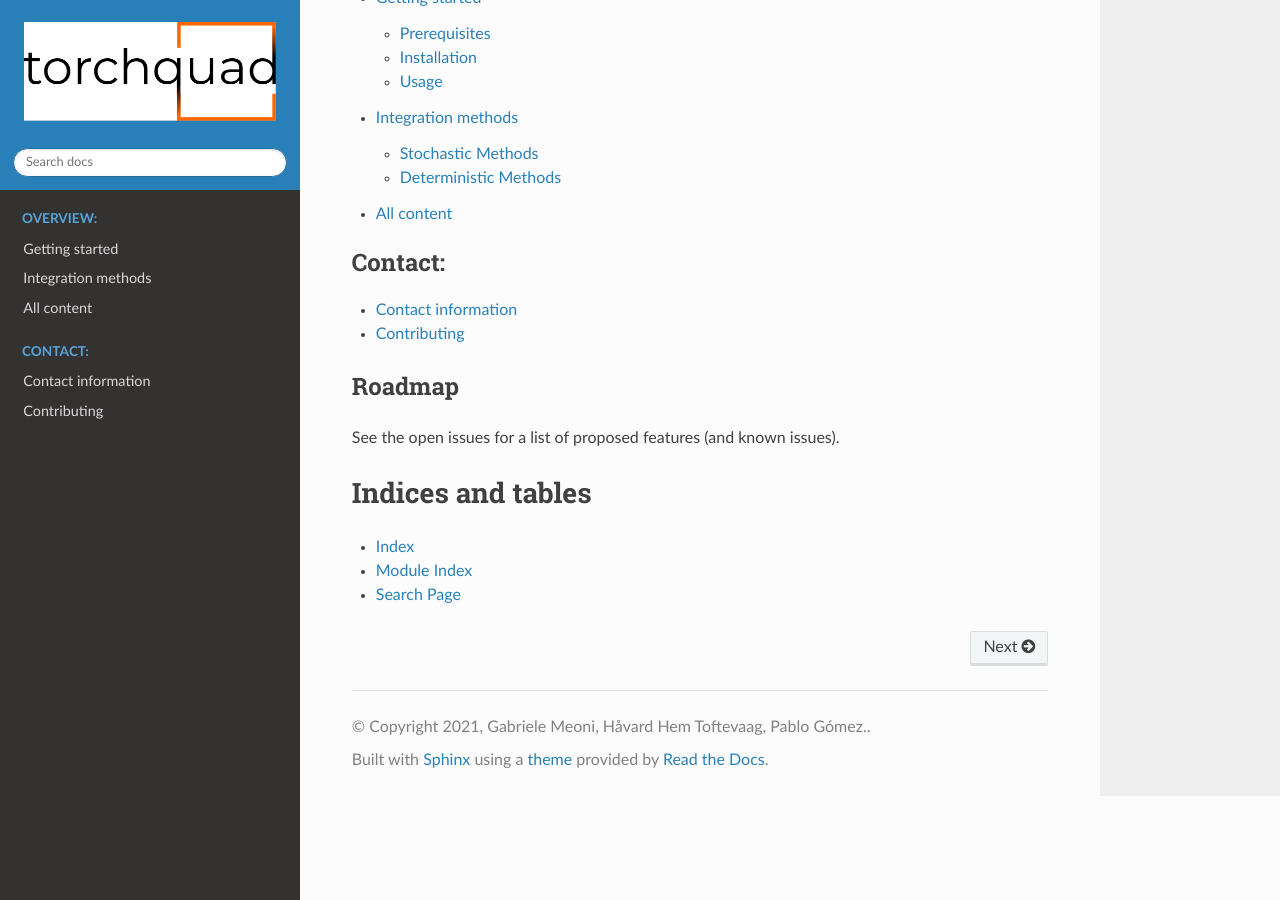
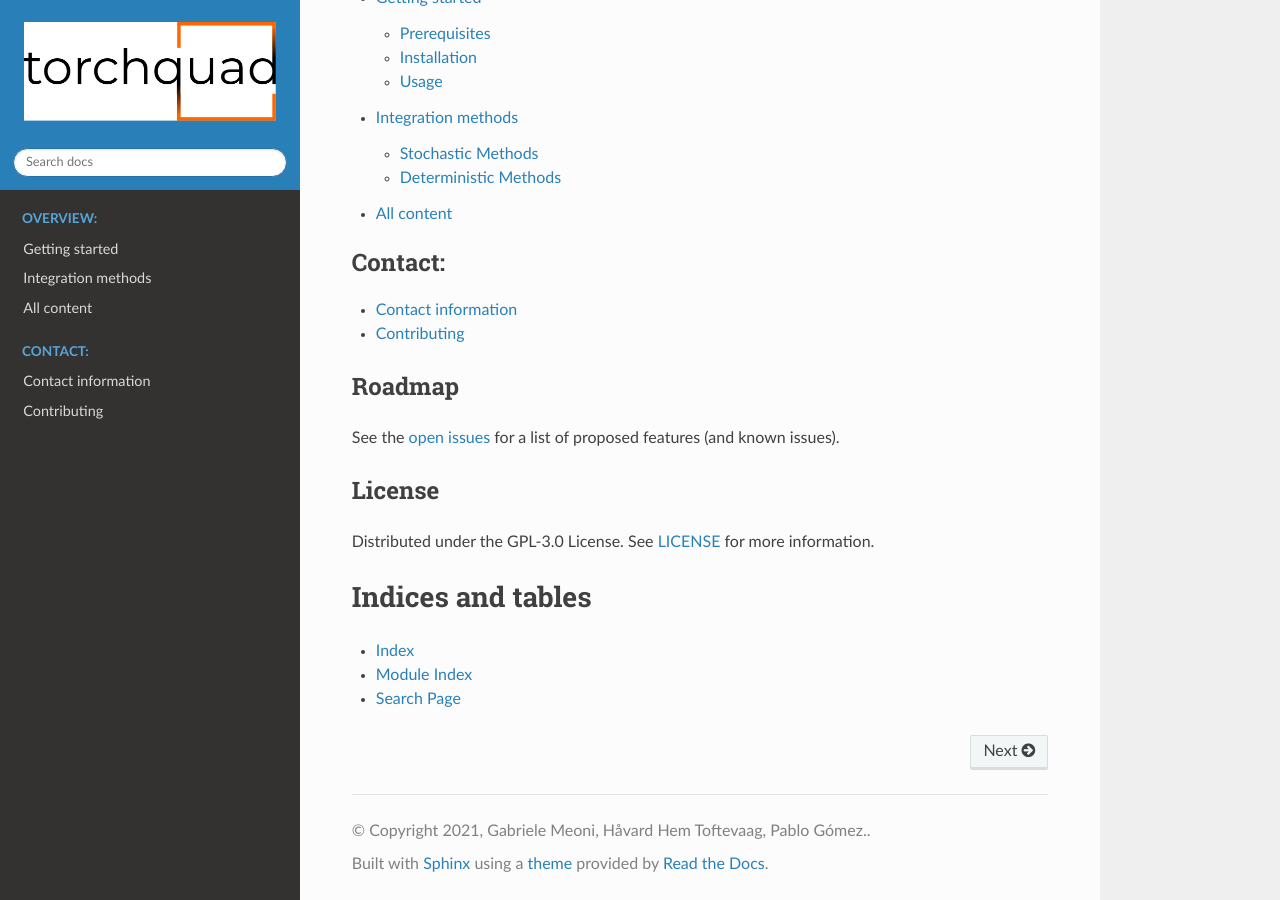
Before and after one commit to esa/torchquad, a Sphinx documentation site: the page built from docs/source/index.rst, in a window 1280 px wide and 900 px high, scrolled down 536 px. Built offline with Sphinx 7.4.7 and the Read the Docs theme 2.0.0, drawn with Linux system fonts in a browser that asks for light colours.

```diff
--- a/docs/source/index.rst
+++ b/docs/source/index.rst
@@ -36,7 +36,13 @@ You can see the latest code at https://github.com/esa/torchquad.
 Roadmap
 ---------
 
-See the open issues for a list of proposed features (and known issues).
+See the `open issues <https://github.com/esa/torchquad/issues>`_ for a list of proposed features (and known issues).
+
+
+License
+--------
+
+Distributed under the GPL-3.0 License. See `LICENSE <https://github.com/esa/torchquad/blob/main/LICENSE>`_ for more information.
 
 
 Indices and tables
```
Also changed, not shown: docs/source/contributing.rst (+4 -4 lines).
